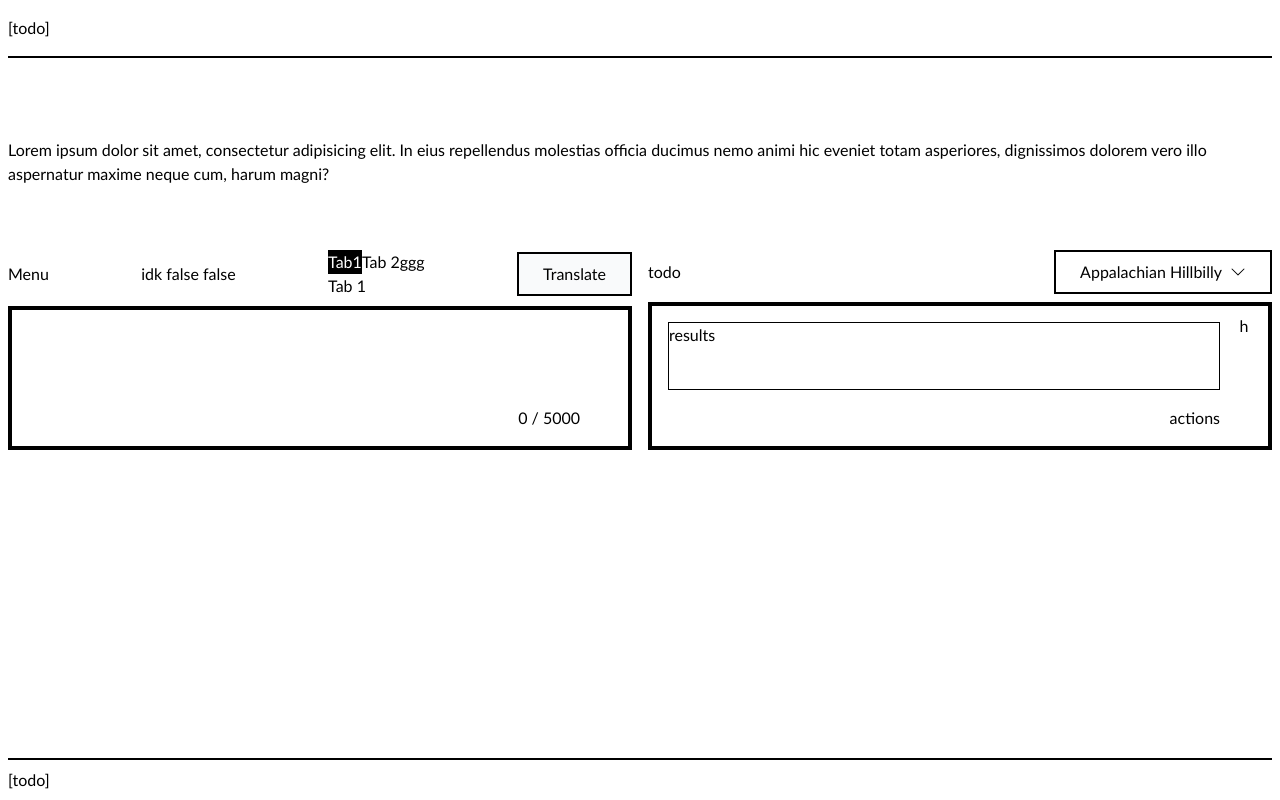
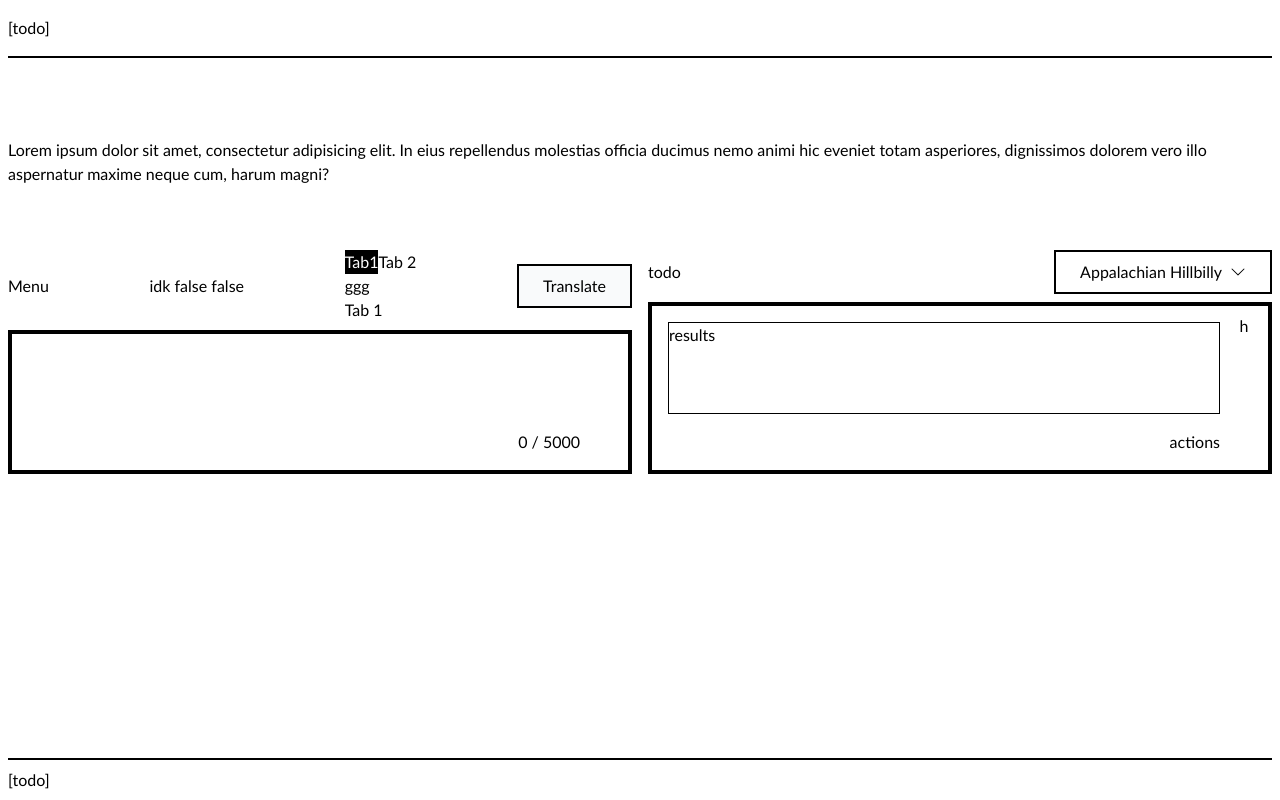
Before and after one commit to neilhsmith/terry-the-translator, a Next.js app: page / in a window 1280 px wide. Built offline with nearby package versions, Linux system fonts and the light colour scheme; what tailwindcss-fluid-type would draw is missing.

Commit message:
wip: cleanup & thoughts

```diff
--- a/app/translate/client.tsx
+++ b/app/translate/client.tsx
@@ -278,7 +278,9 @@ export function SourceLanguageSelector() {
           <Tab>
             <span onClick={console.log}>Tab 2</span>
           </Tab>
-          <Tab disabled>{() => <span>ggg</span>}</Tab>
+          <Tab as="div" disabled>
+            {() => <span>ggg</span>}
+          </Tab>
           <Tab as="div" disabled>
             <button type="button" onClick={console.log}>
               Tab 1
```
Also changed, not shown: app/components/tabs-menu/tabs-menu.tsx (+10 -0 lines).
